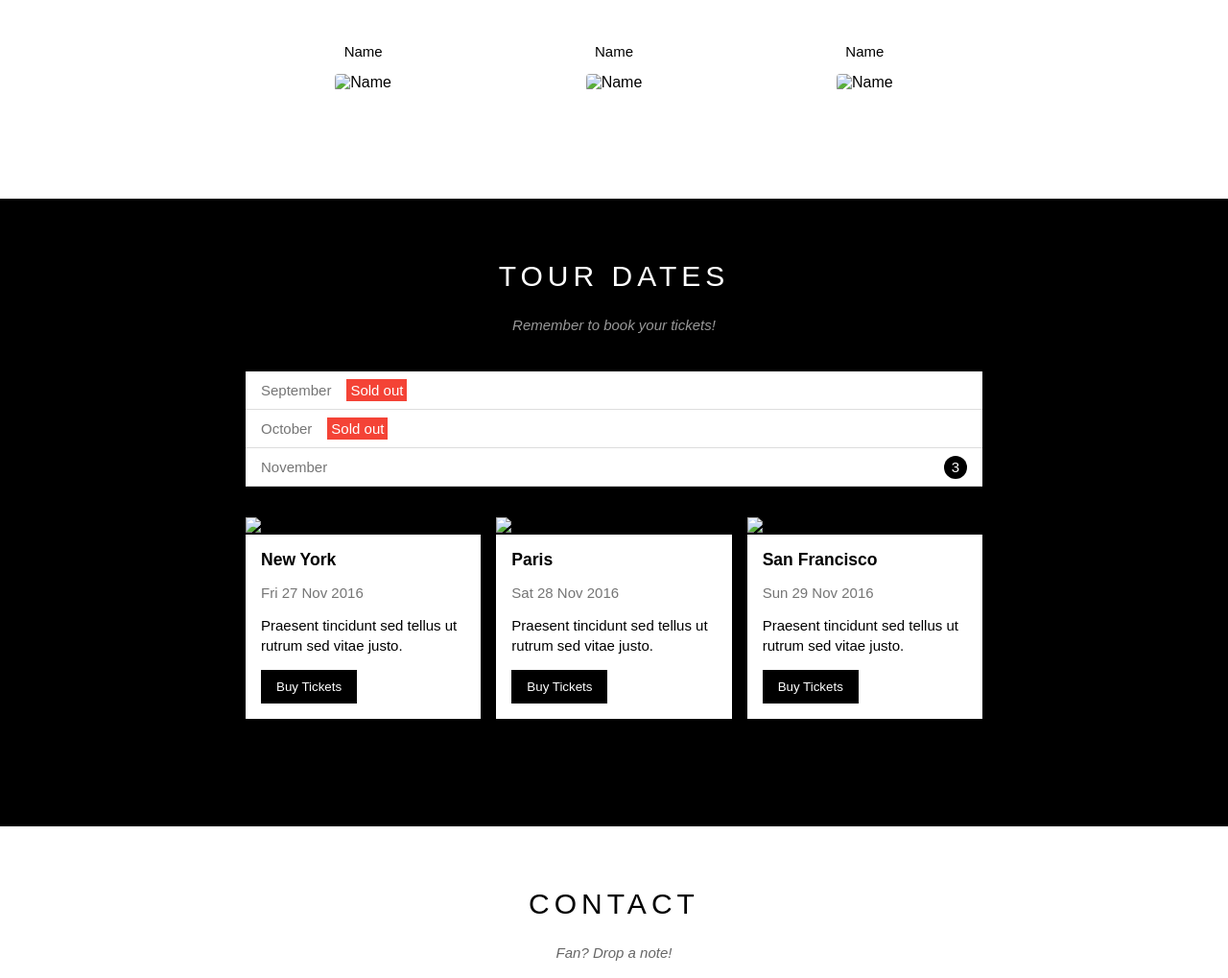
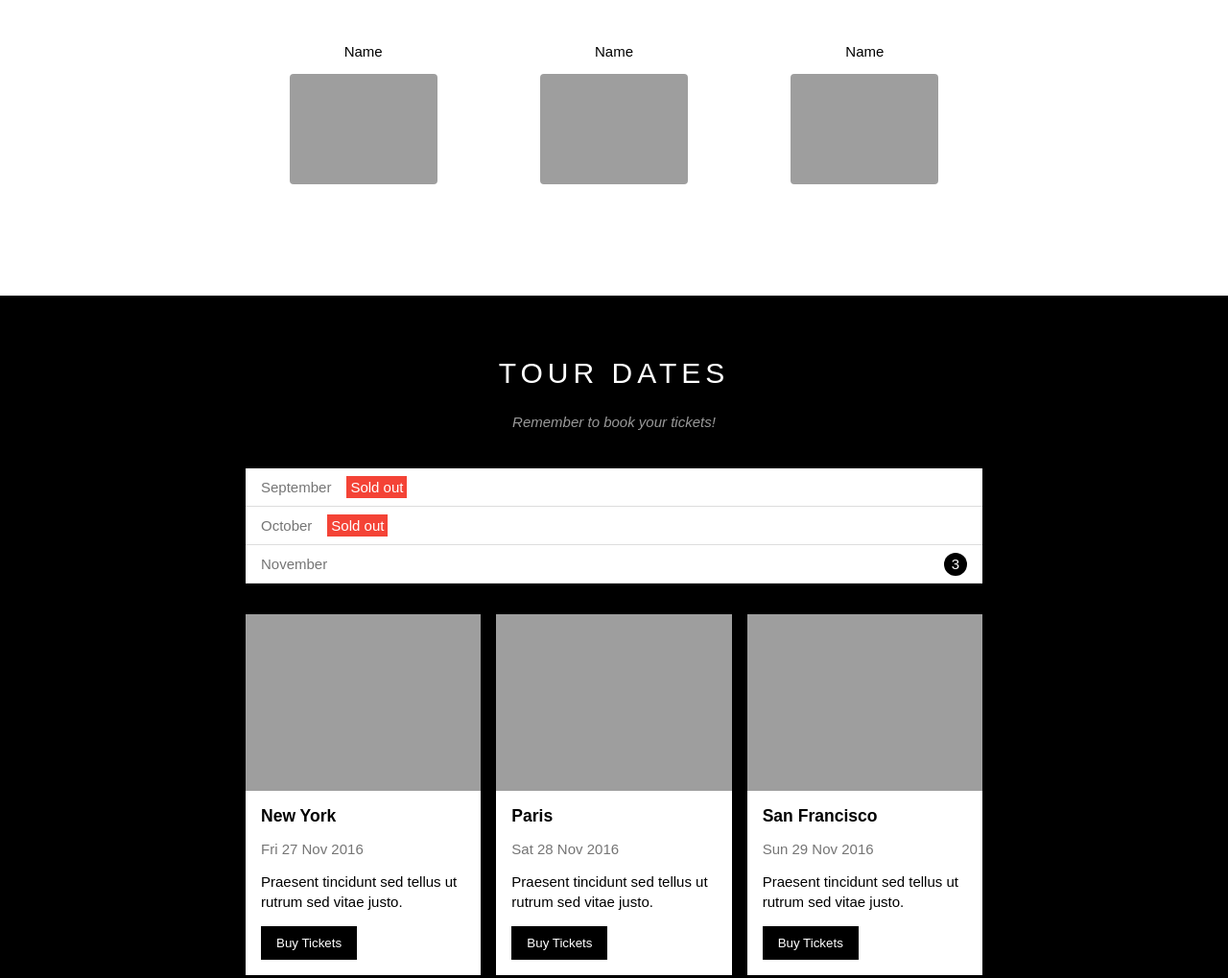
Before and after one commit to QHTrung/TheBand-W3C, a plain HTML site: page index.html in a window 1280 px wide. Shown: the part 1012-2031 px from the top of the page at 96% size. Drawn offline with Linux system fonts and the light colour scheme; the site is published under a folder, as on GitHub Pages, so addresses that start at the root find nothing.

Commit message:
update img

```diff
--- a/index.html
+++ b/index.html
@@ -78,7 +78,7 @@
             <div class="s-col-full mt-16 col col-third text-center">
               <p class="member-name">Name</p>
               <img
-                src="/assets/img/bandmember.jpg"
+                src="./assets/img/bandmember.jpg"
                 alt="Name"
                 class="member-img"
               />
@@ -86,7 +86,7 @@
             <div class="s-col-full mt-16 col col-third text-center">
               <p class="member-name">Name</p>
               <img
-                src="/assets/img/bandmember.jpg"
+                src="./assets/img/bandmember.jpg"
                 alt="Name"
                 class="member-img"
               />
@@ -94,7 +94,7 @@
             <div class="s-col-full mt-16 col col-third text-center">
               <p class="member-name">Name</p>
               <img
-                src="/assets/img/bandmember.jpg"
+                src="./assets/img/bandmember.jpg"
                 alt="Name"
                 class="member-img"
               />
@@ -117,7 +117,7 @@
               <div class="col col-third s-col-full mt-16">
                 <img
                   class="place-img"
-                  src="/assets/img/newyork.jpg"
+                  src="./assets/img/newyork.jpg"
                   alt="New York"
                 />
                 <div class="place-body">
@@ -134,7 +134,7 @@
               <div class="col col-third s-col-full mt-16">
                 <img
                   class="place-img"
-                  src="/assets/img/paris.jpg"
+                  src="./assets/img/paris.jpg"
                   alt="Paris"
                 />
                 <div class="place-body">
@@ -151,7 +151,7 @@
               <div class="col col-third s-col-full mt-16">
                 <img
                   class="place-img"
-                  src="/assets/img/sanfran.jpg"
+                  src="./assets/img/sanfran.jpg"
                   alt="San Francisco"
                 />
                 <div class="place-body">
@@ -225,7 +225,7 @@
         </div>
         <!-- Map-section -->
         <div class="map-section">
-          <img src="/assets/img/map.jpg" alt="Map" />
+          <img src="./assets/img/map.jpg" alt="Map" />
         </div>
       </div>
       <div id="footer">
```
